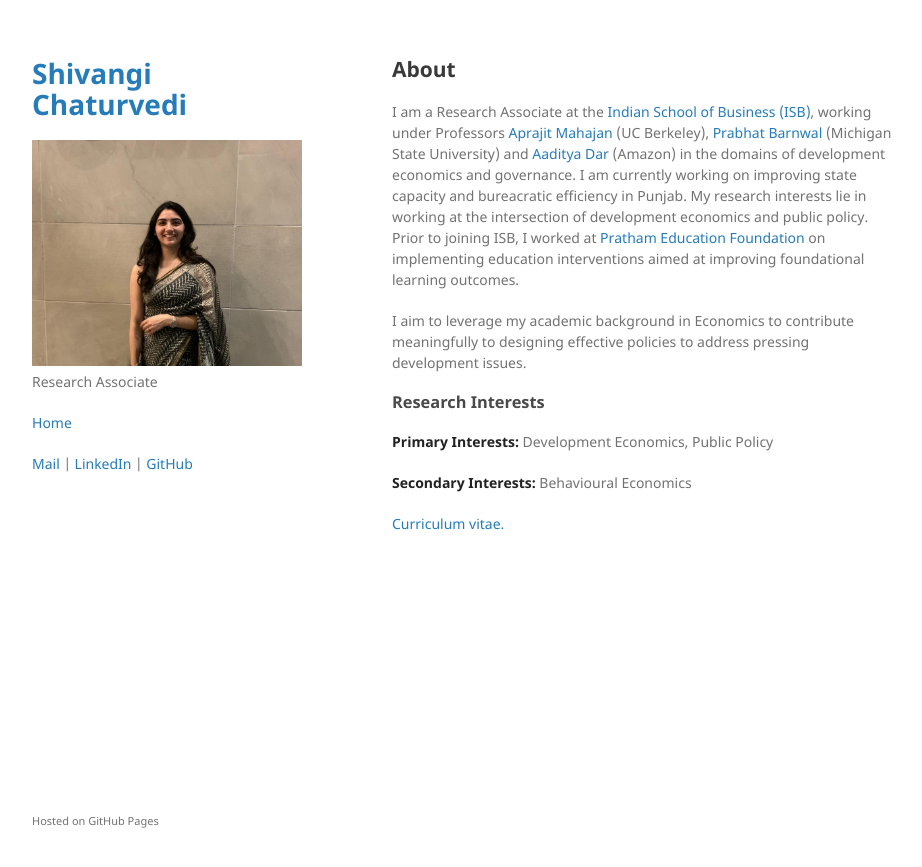
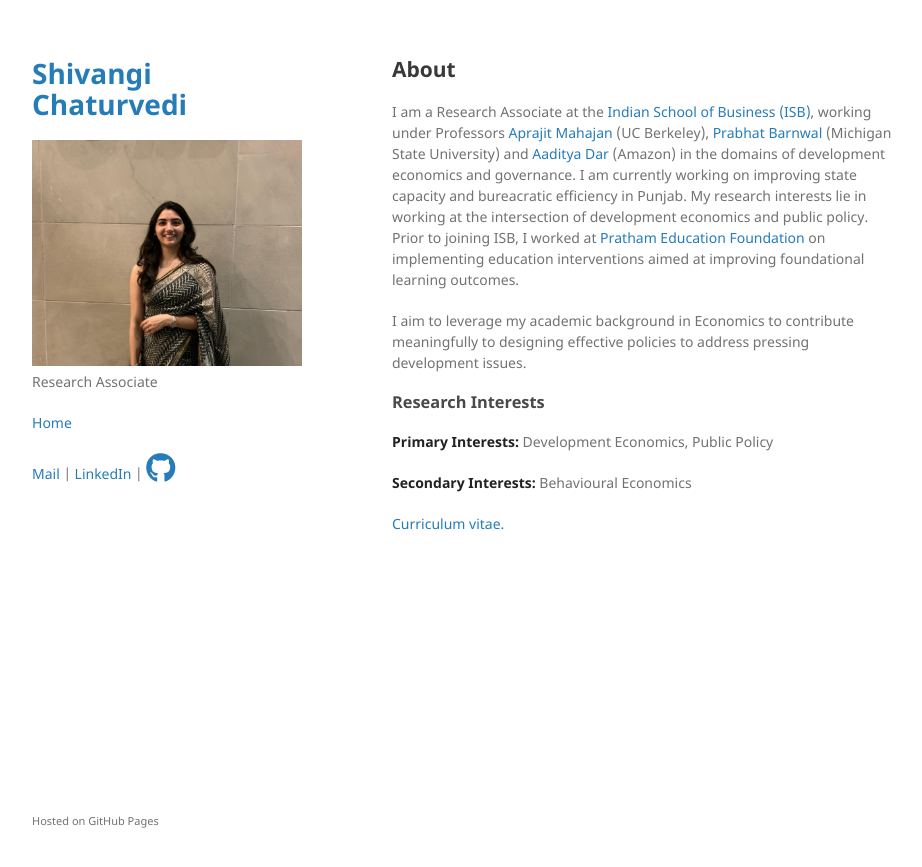
Before and after one commit to chaturvedi-shivangi/chaturvedi-shivangi.github.io, a Jekyll site: the page built from index.md, in a window 1280 px wide. Shown: the top 867 px of the page, without its empty margins (178-1100 px from the left). Built offline with Jekyll 4.4.1, drawn with Linux system fonts in a browser that asks for light colours; nearby versions of some CDN libraries; our own code applies the rules of GitHub Pages for plain Markdown files.

Commit message:
Update default.html

```diff
--- a/_layouts/default.html
+++ b/_layouts/default.html
@@ -4,6 +4,8 @@
     <meta charset="UTF-8">
     <meta http-equiv="X-UA-Compatible" content="IE=edge">
     <meta name="viewport" content="width=device-width, initial-scale=1">
+    <link rel="stylesheet" href="https://use.fontawesome.com/releases/v5.6.1/css/all.css">
+
 
 {% seo %}
     <link rel="stylesheet" href="{{ "/assets/css/style.css?v=" | append: site.github.build_revision | relative_url }}">
@@ -28,7 +30,7 @@
         {% endif %}
 
         <p class="view"><a href="https://chaturvedi-shivangi.github.io/">Home</a></p>
-        <p class="view"><a href="mailto:shivangichaturvedi0612@gmail.com">Mail</a> | <a href="https://www.linkedin.com/in/shivangi--chaturvedi/">LinkedIn</a> | <a href="{{ site.github.owner_url }}">GitHub</a></p>
+        <p class="view"><a href="mailto:shivangichaturvedi0612@gmail.com">Mail</a> | <a href="https://www.linkedin.com/in/shivangi--chaturvedi/">LinkedIn</a> | <a href="{{ site.github.owner_url }}"><i class="fab fa-github" style='font-size:30px'></i></a></p>
 
         {% if site.show_downloads %}
         <ul class="downloads">
```
